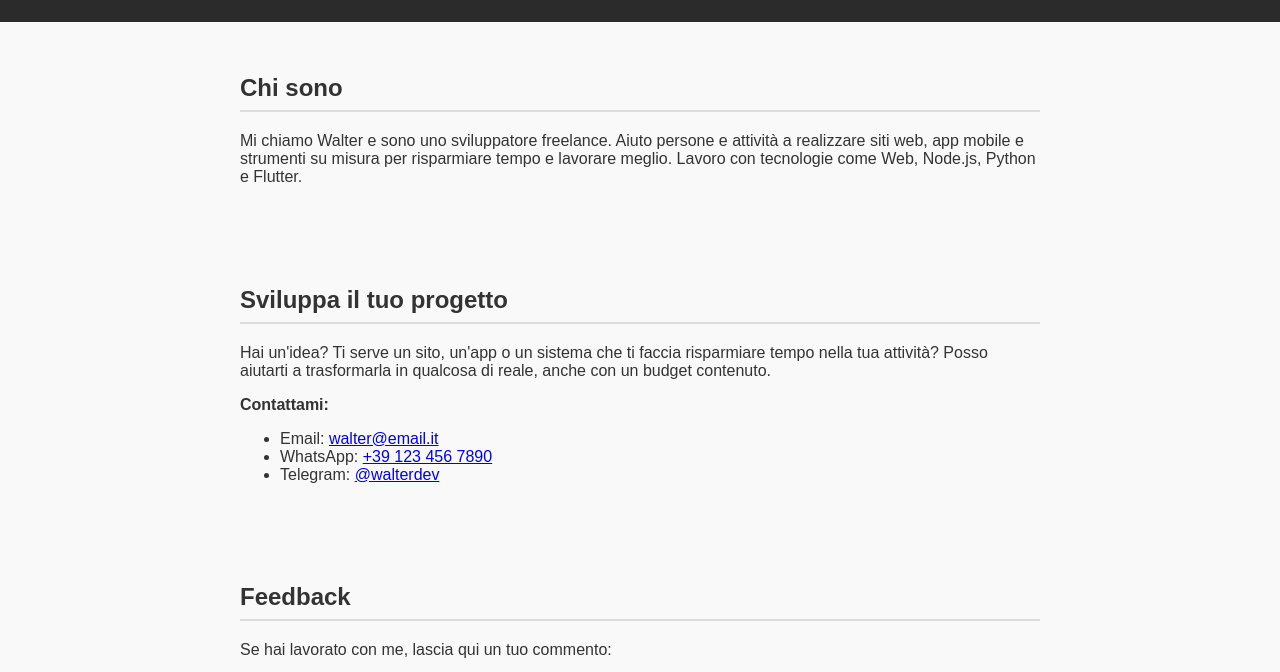
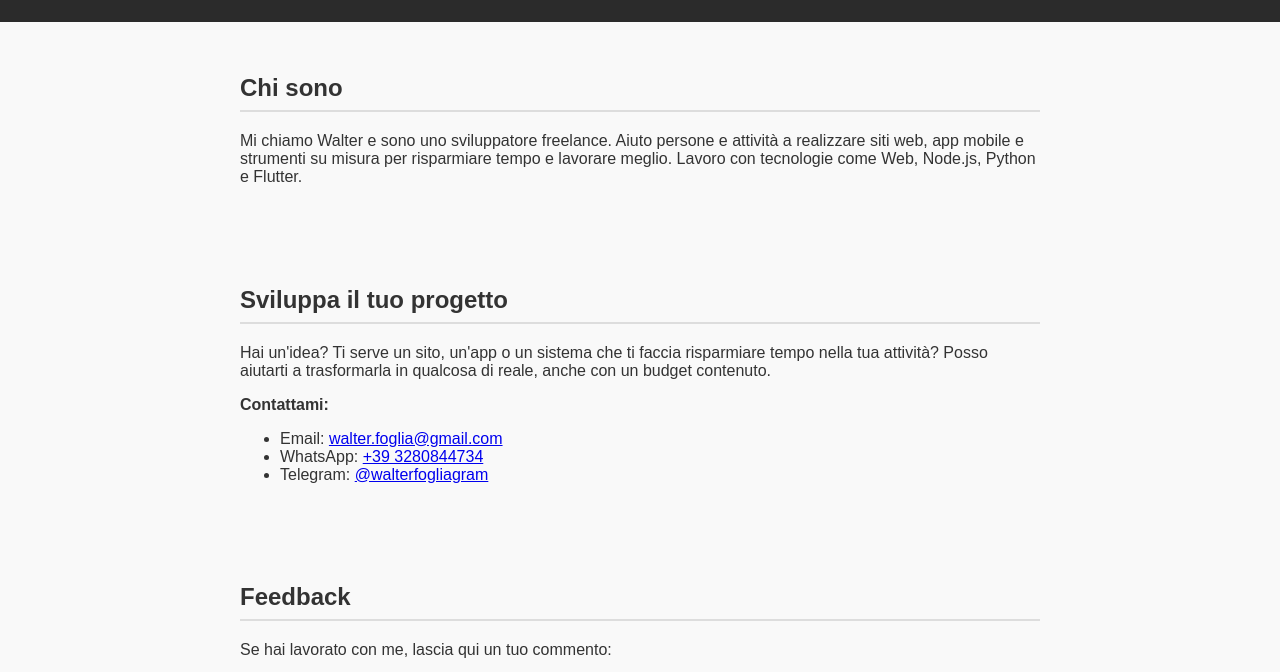
Before and after one commit to walterfoglia89/Walterfogliagram, a plain HTML site: page index.html in a window 1280 px wide. Shown: the part 124-796 px from the top of the page. Drawn offline with Linux system fonts and the light colour scheme.

Commit message:
Update index.html

```diff
--- a/index.html
+++ b/index.html
@@ -35,9 +35,9 @@
     <p>Hai un'idea? Ti serve un sito, un'app o un sistema che ti faccia risparmiare tempo nella tua attività? Posso aiutarti a trasformarla in qualcosa di reale, anche con un budget contenuto.</p>
     <p><strong>Contattami:</strong></p>
     <ul>
-      <li>Email: <a href="mailto:walter@email.it">walter@email.it</a></li>
-      <li>WhatsApp: <a href="https://wa.me/391234567890">+39 123 456 7890</a></li>
-      <li>Telegram: <a href="https://t.me/walterdev">@walterdev</a></li>
+      <li>Email: <a href="mailto:walter@email.it">walter.foglia@gmail.com</a></li>
+      <li>WhatsApp: <a href="https://wa.me/391234567890">+39 3280844734</a></li>
+      <li>Telegram: <a href="https://t.me/walterdev">@walterfogliagram</a></li>
     </ul>
   </section>
 
```
